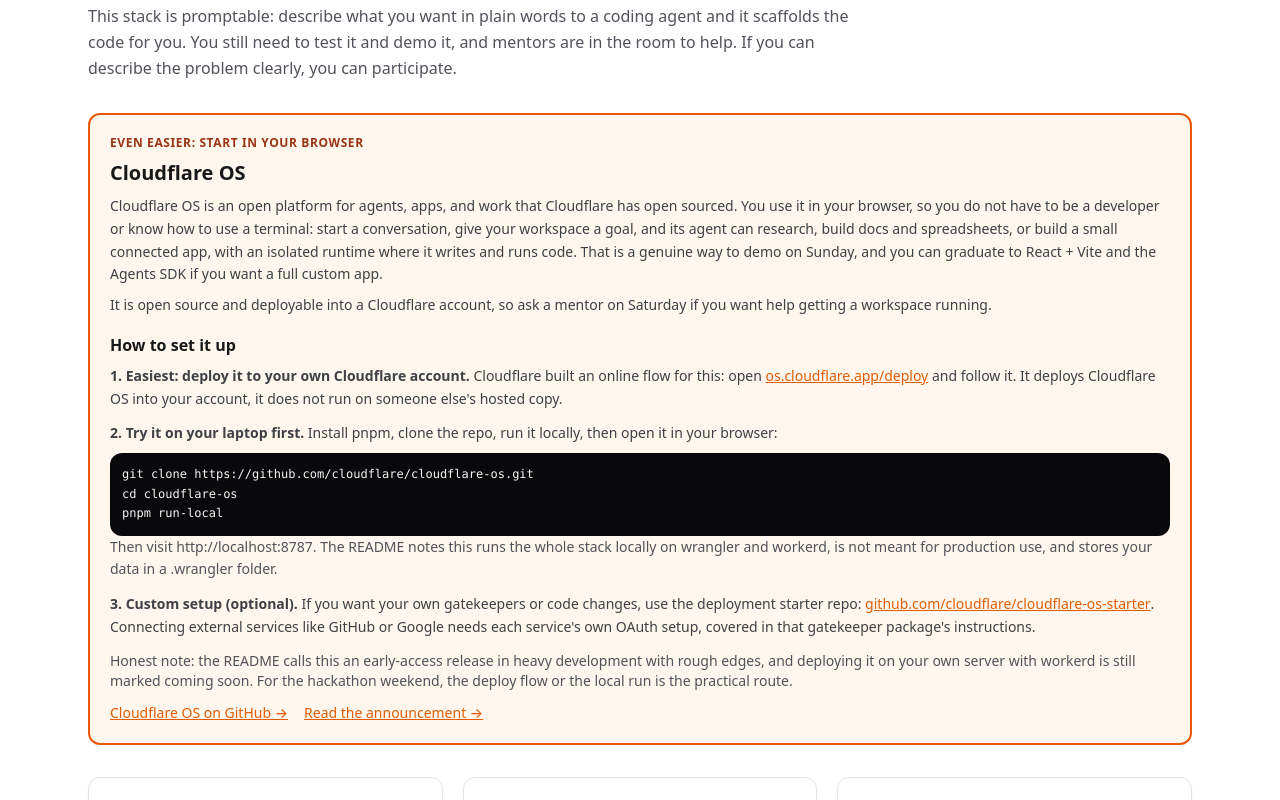
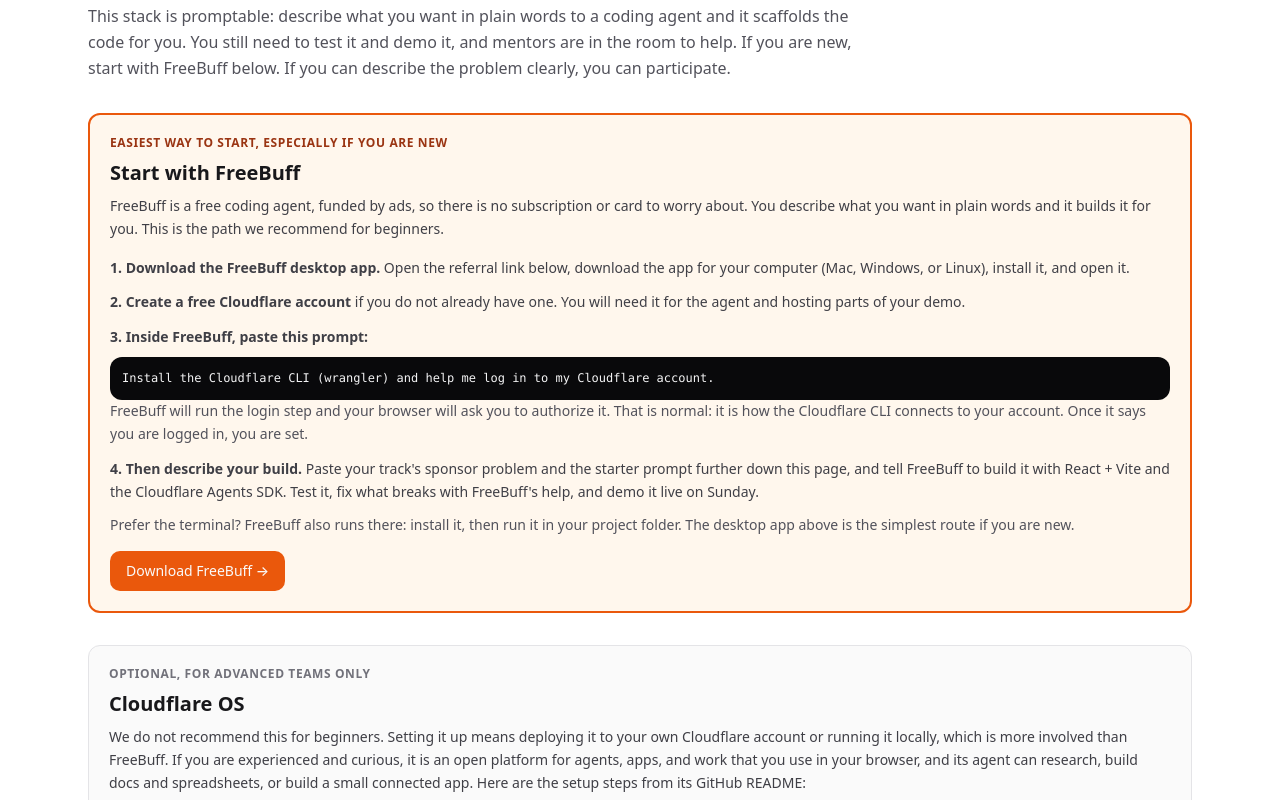
Before and after one commit to karanbalaji/gtm-chennai-hackathon, a React (Vite) app: page / in a window 1280 px wide. Shown: the part 2500-3300 px from the top of the page. Built offline with nearby package versions, Linux system fonts and the light colour scheme.

Commit message:
FreeBuff first as easiest beginner path, Cloudflare OS demoted to advanced-only

```diff
--- a/src/App.tsx
+++ b/src/App.tsx
@@ -144,26 +144,59 @@
           id="tech-stack"
           eyebrow="Tech stack"
           title="You can build this by prompting. No coding experience required."
-          intro="This stack is promptable: describe what you want in plain words to a coding agent and it scaffolds the code for you. You still need to test it and demo it, and mentors are in the room to help. If you can describe the problem clearly, you can participate."
+          intro="This stack is promptable: describe what you want in plain words to a coding agent and it scaffolds the code for you. You still need to test it and demo it, and mentors are in the room to help. If you are new, start with FreeBuff below. If you can describe the problem clearly, you can participate."
         >
           <div className="rounded-xl border-2 border-orange-600 bg-orange-50 p-5">
-            <p className="text-xs font-bold uppercase tracking-wider text-orange-800">Even easier: start in your browser</p>
+            <p className="text-xs font-bold uppercase tracking-wider text-orange-800">Easiest way to start, especially if you are new</p>
+            <h3 className="mt-2 text-xl font-bold">Start with FreeBuff</h3>
+            <p className="mt-2 text-sm leading-relaxed text-zinc-700">
+              FreeBuff is a free coding agent, funded by ads, so there is no subscription or card to worry about. You
+              describe what you want in plain words and it builds it for you. This is the path we recommend for
+              beginners.
+            </p>
+            <ol className="mt-4 space-y-3 text-sm leading-relaxed text-zinc-700">
+              <li>
+                <strong>1. Download the FreeBuff desktop app.</strong> Open the referral link below, download the app
+                for your computer (Mac, Windows, or Linux), install it, and open it.
+              </li>
+              <li>
+                <strong>2. Create a free Cloudflare account</strong> if you do not already have one. You will need it
+                for the agent and hosting parts of your demo.
+              </li>
+              <li>
+                <strong>3. Inside FreeBuff, paste this prompt:</strong>
+                <pre className="mt-2 overflow-x-auto whitespace-pre-wrap rounded-lg bg-zinc-950 p-3 text-xs leading-relaxed text-zinc-100">{`Install the Cloudflare CLI (wrangler) and help me log in to my Cloudflare account.`}</pre>
+                <span className="text-zinc-600">FreeBuff will run the login step and your browser will ask you to authorize it. That is normal: it is how the Cloudflare CLI connects to your account. Once it says you are logged in, you are set.</span>
+              </li>
+              <li>
+                <strong>4. Then describe your build.</strong> Paste your track's sponsor problem and the starter prompt
+                further down this page, and tell FreeBuff to build it with React + Vite and the Cloudflare Agents SDK.
+                Test it, fix what breaks with FreeBuff's help, and demo it live on Sunday.
+              </li>
+            </ol>
+            <p className="mt-3 text-sm text-zinc-600">
+              Prefer the terminal? FreeBuff also runs there: install it, then run it in your project folder. The desktop
+              app above is the simplest route if you are new.
+            </p>
+            <Button className="mt-4 bg-orange-600 hover:bg-orange-700" asChild>
+              <a href="https://freebuff.com/?ref=ref-9b801c68-ca4d-46d9-9ba7-e24d57883d64" target="_blank" rel="noreferrer">
+                Download FreeBuff →
+              </a>
+            </Button>
+          </div>
+
+          <div className="mt-8 rounded-xl border bg-zinc-50 p-5">
+            <p className="text-xs font-bold uppercase tracking-wider text-zinc-500">Optional, for advanced teams only</p>
             <h3 className="mt-2 text-xl font-bold">Cloudflare OS</h3>
             <p className="mt-2 text-sm leading-relaxed text-zinc-700">
-              Cloudflare OS is an open platform for agents, apps, and work that Cloudflare has open sourced. You use it
-              in your browser, so you do not have to be a developer or know how to use a terminal: start a conversation,
-              give your workspace a goal, and its agent can research, build docs and spreadsheets, or build a small
-              connected app, with an isolated runtime where it writes and runs code. That is a genuine way to demo on
-              Sunday, and you can graduate to React + Vite and the Agents SDK if you want a full custom app.
+              We do not recommend this for beginners. Setting it up means deploying it to your own Cloudflare account
+              or running it locally, which is more involved than FreeBuff. If you are experienced and curious, it is an
+              open platform for agents, apps, and work that you use in your browser, and its agent can research, build
+              docs and spreadsheets, or build a small connected app. Here are the setup steps from its GitHub README:
             </p>
-            <p className="mt-2 text-sm leading-relaxed text-zinc-700">
-              It is open source and deployable into a Cloudflare account, so ask a mentor on Saturday if you want help
-              getting a workspace running.
-            </p>
-            <h4 className="mt-4 font-semibold">How to set it up</h4>
-            <ol className="mt-2 space-y-3 text-sm leading-relaxed text-zinc-700">
+            <ol className="mt-4 space-y-3 text-sm leading-relaxed text-zinc-700">
               <li>
-                <strong>1. Easiest: deploy it to your own Cloudflare account.</strong> Cloudflare built an online flow
+                <strong>1. Deploy it to your own Cloudflare account.</strong> Cloudflare built an online flow
                 for this: open{" "}
                 <a className="font-medium text-primary underline" href="https://os.cloudflare.app/deploy" target="_blank" rel="noreferrer">
                   os.cloudflare.app/deploy
@@ -189,8 +222,7 @@
             </ol>
             <p className="mt-3 text-sm text-zinc-600">
               Honest note: the README calls this an early-access release in heavy development with rough edges, and
-              deploying it on your own server with workerd is still marked coming soon. For the hackathon weekend, the
-              deploy flow or the local run is the practical route.
+              deploying it on your own server with workerd is still marked coming soon.
             </p>
             <div className="mt-3 flex flex-wrap gap-4">
               <a className="text-sm font-medium text-primary underline" href="https://github.com/cloudflare/cloudflare-os" target="_blank" rel="noreferrer">
```
